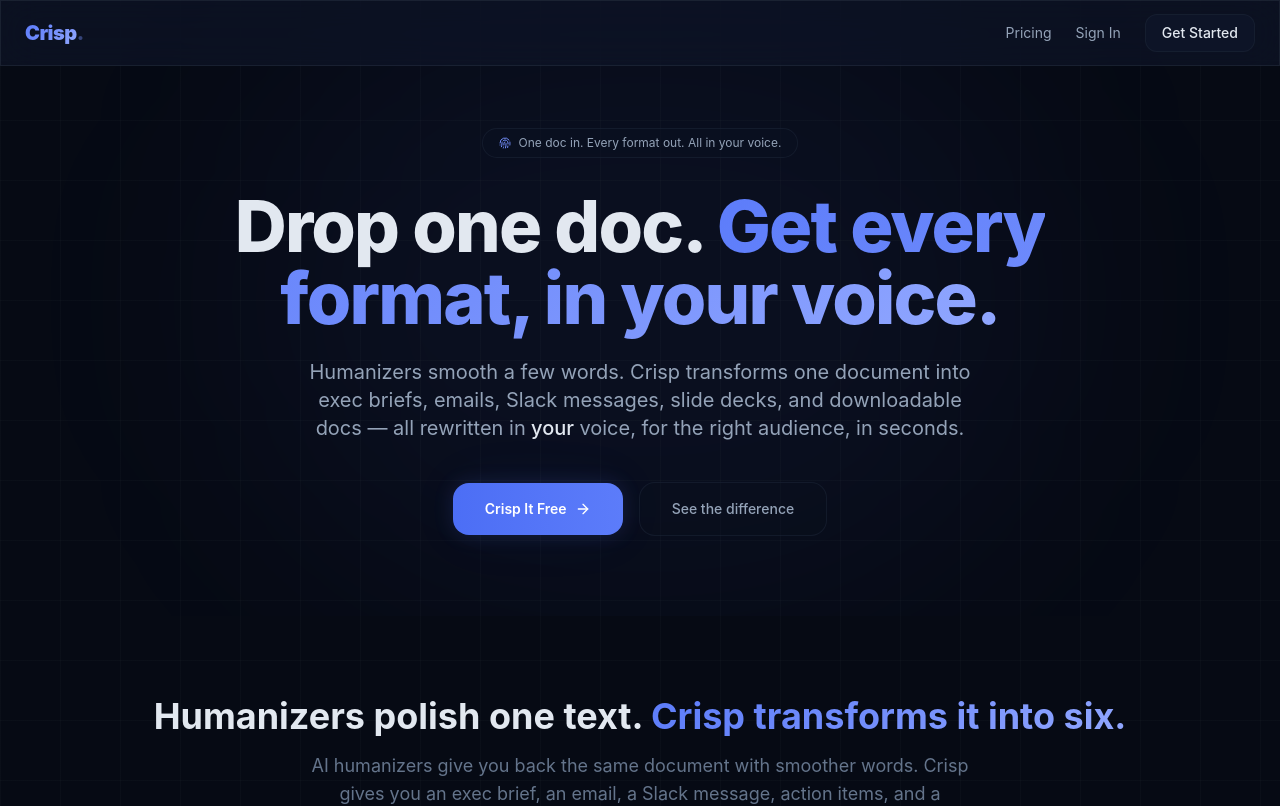
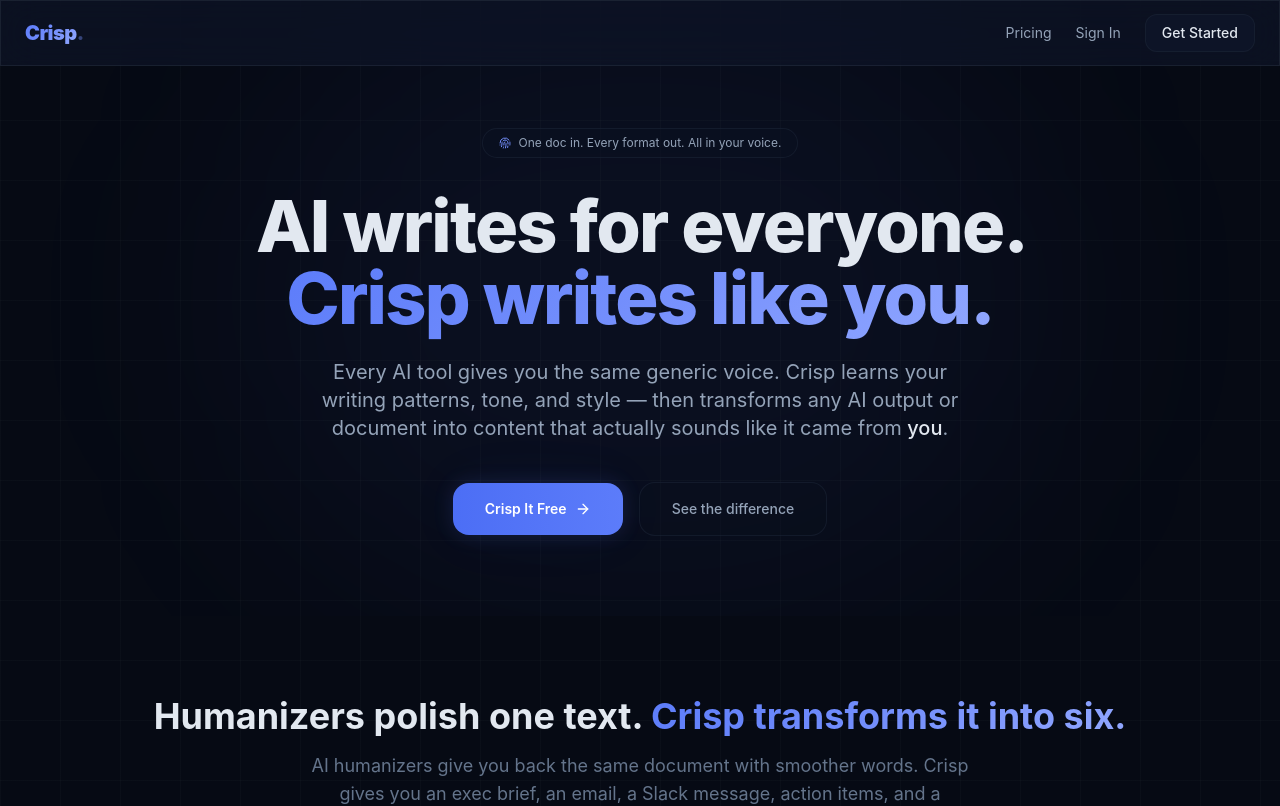
Before and after one commit to rajdua07/crisp, a Next.js app: page / in a window 1280 px wide. Shown: the top 806 px of the page. Built offline with nearby package versions, Linux system fonts and the light colour scheme; no server answers.

Commit message:
Update hero headline to voice-first messaging
"AI writes for everyone. Crisp writes like you." with supporting
copy emphasizing personal voice as the core differentiator.

https://claude.ai/code/session_01UVvNQPDFGrShXYX8TK6nKC

```diff
--- a/src/app/page.tsx
+++ b/src/app/page.tsx
@@ -120,8 +120,8 @@ export default function LandingPage() {
             transition={{ duration: 0.6, delay: 0.1 }}
             className="text-3xl sm:text-4xl md:text-6xl lg:text-7xl font-extrabold tracking-tight leading-[1.1] mb-6"
           >
-            Drop one doc.{" "}
-            <span className="gradient-text">Get every format, in your voice.</span>
+            AI writes for everyone.{" "}
+            <span className="gradient-text">Crisp writes like you.</span>
           </motion.h1>
 
           <motion.p
@@ -130,11 +130,10 @@ export default function LandingPage() {
             transition={{ duration: 0.6, delay: 0.2 }}
             className="text-base sm:text-lg md:text-xl text-dark-300 max-w-2xl mx-auto mb-8 sm:mb-10 leading-relaxed"
           >
-            Humanizers smooth a few words. Crisp transforms one document into
-            exec briefs, emails, Slack messages, slide decks, and downloadable
-            docs — all rewritten in
-            <em className="text-dark-100 not-italic font-medium"> your </em>
-            voice, for the right audience, in seconds.
+            Every AI tool gives you the same generic voice. Crisp learns your
+            writing patterns, tone, and style — then transforms any AI output
+            or document into content that actually sounds like it came from
+            <em className="text-dark-100 not-italic font-medium"> you</em>.
           </motion.p>
 
           <motion.div
```
